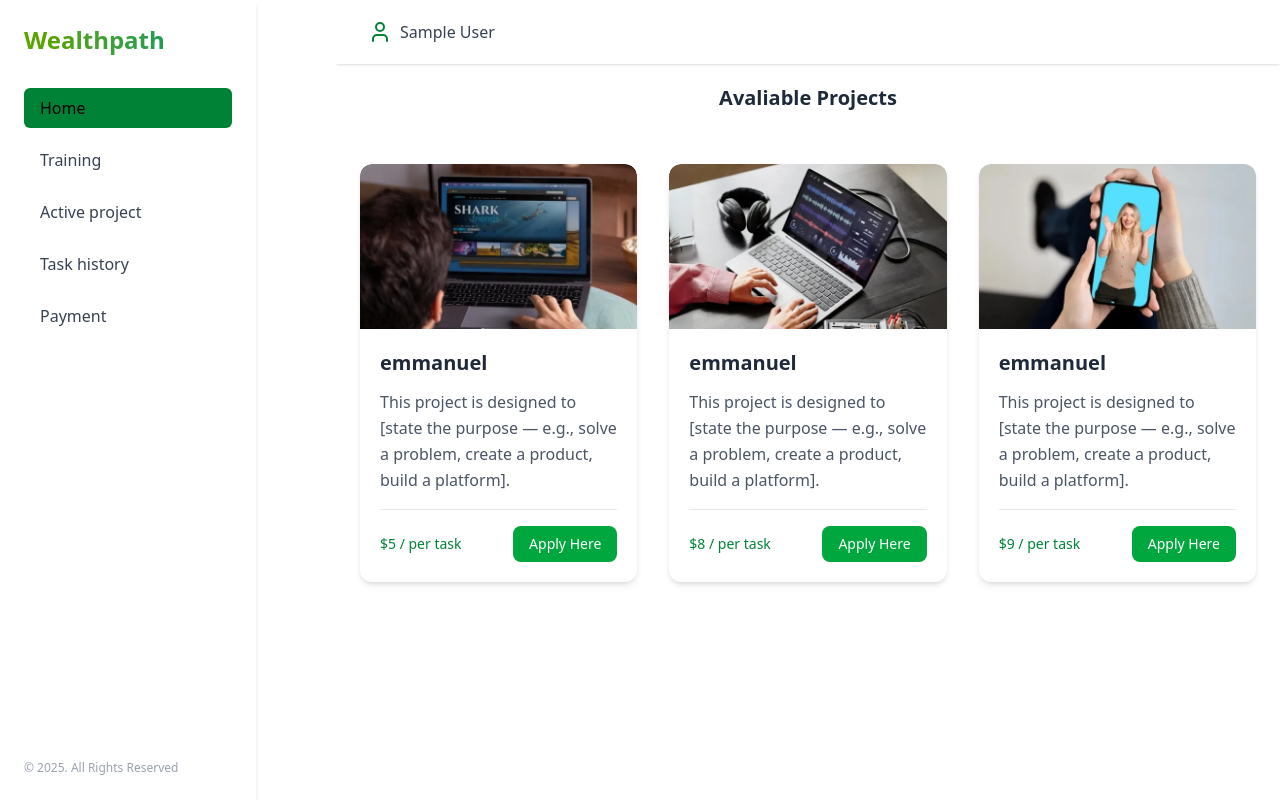
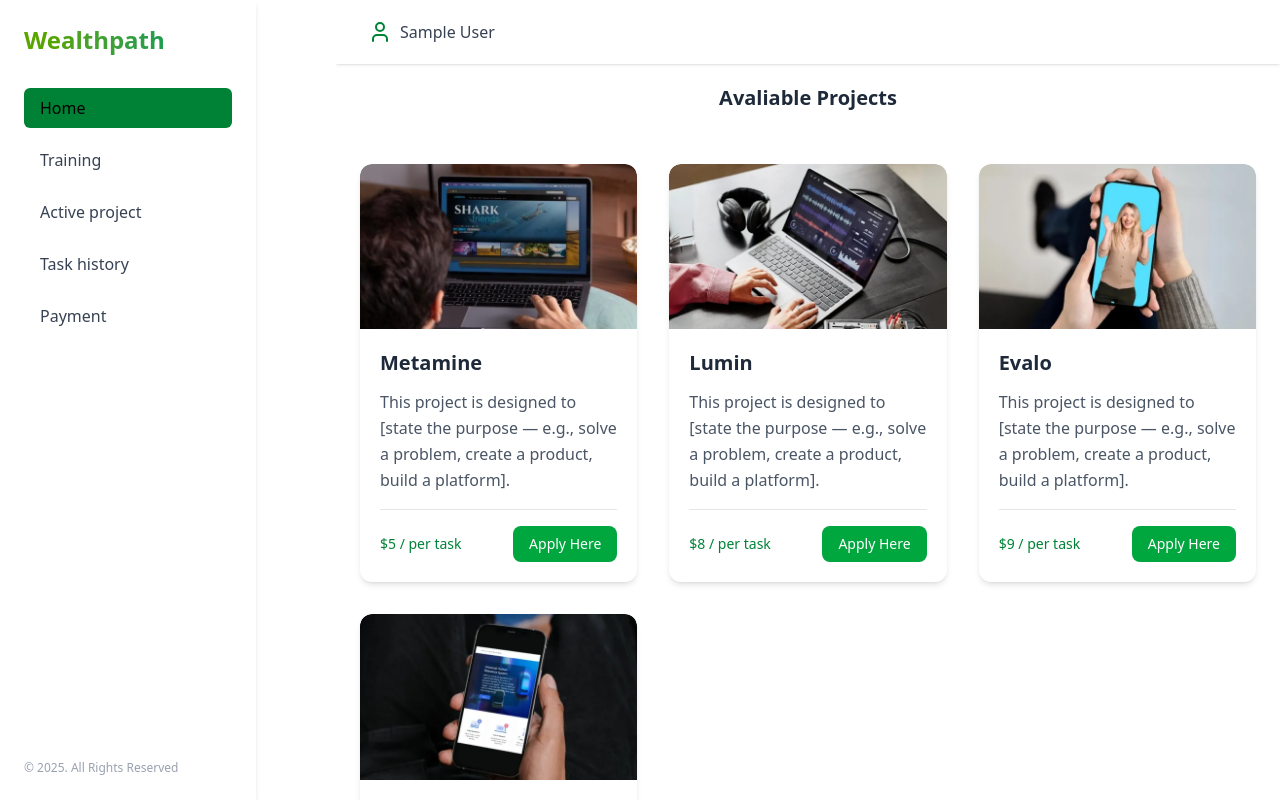
Before and after one commit to Nacho1499/dream-jobber, a Next.js app: page /dashboard in a window 1280 px wide. Built offline with nearby package versions, Linux system fonts and the light colour scheme; no server answers; sample sign-in values are in the browser's storage.

Commit message:
general update

```diff
--- a/app/components/Categories.tsx
+++ b/app/components/Categories.tsx
@@ -87,7 +87,7 @@ const Categories = () => {
         animate={{ opacity: 1, scale: 1 }}
         transition={{ delay: 1.2, duration: 0.5 }}
       >
-        <Link href="/#" className="bg-green-700 text-white px-5 py-2 rounded-full hover:bg-green-800 transition">
+        <Link href="/#" className="bg-green-700 text-white px-5 py-4 rounded-full hover:bg-green-800 transition">
           Explore all projects
         </Link>
       </motion.div>
--- a/app/components/Cta.tsx
+++ b/app/components/Cta.tsx
@@ -20,7 +20,7 @@ function Cta() {
         </p>
         <Link
           href="/login"
-          className="bg-green-600 hover:bg-green-500 transition duration-300 text-white px-6 py-3 rounded-full font-medium"
+          className="bg-green-600  hover:bg-green-500 transition duration-300 text-white px-6 py-4 rounded-full font-medium"
         >
           Work with Wealthpath
         </Link>
--- a/app/dashboard/page.tsx
+++ b/app/dashboard/page.tsx
@@ -27,9 +27,10 @@ interface card {
 
 const cardItems: card[] = [
 
-    { id: 1, image: "/task3.webp", title: "emmanuel", description: "This project is designed to [state the purpose — e.g., solve a problem, create a product, build a platform].", Link: "/apply_form", amount: "$5 / per task" },
-    { id: 2, image: "/tasks2.webp", title: "emmanuel", description: "This project is designed to [state the purpose — e.g., solve a problem, create a product, build a platform].", Link: "/apply_form", amount: "$8 / per task" },
-    { id: 3, image: "/tasks1.webp", title: "emmanuel", description: "This project is designed to [state the purpose — e.g., solve a problem, create a product, build a platform].", Link: "/apply_form", amount: "$9 / per task" }
+    { id: 1, image: "/task3.webp", title: "Metamine", description: "This project is designed to [state the purpose — e.g., solve a problem, create a product, build a platform].", Link: "/apply_form", amount: "$5 / per task" },
+    { id: 2, image: "/tasks2.webp", title: "Lumin", description: "This project is designed to [state the purpose — e.g., solve a problem, create a product, build a platform].", Link: "/apply_form", amount: "$8 / per task" },
+    { id: 3, image: "/tasks1.webp", title: "Evalo", description: "This project is designed to [state the purpose — e.g., solve a problem, create a product, build a platform].", Link: "/apply_form", amount: "$9 / per task" },
+     { id:4, image: "/task4.webp", title: "Echo IQ", description: "This project is designed to [state the purpose — e.g., solve a problem, create a product, build a platform].", Link: "/apply_form", amount: "$9 / per task" }
 ];
 
 interface SidebarLink {
```
